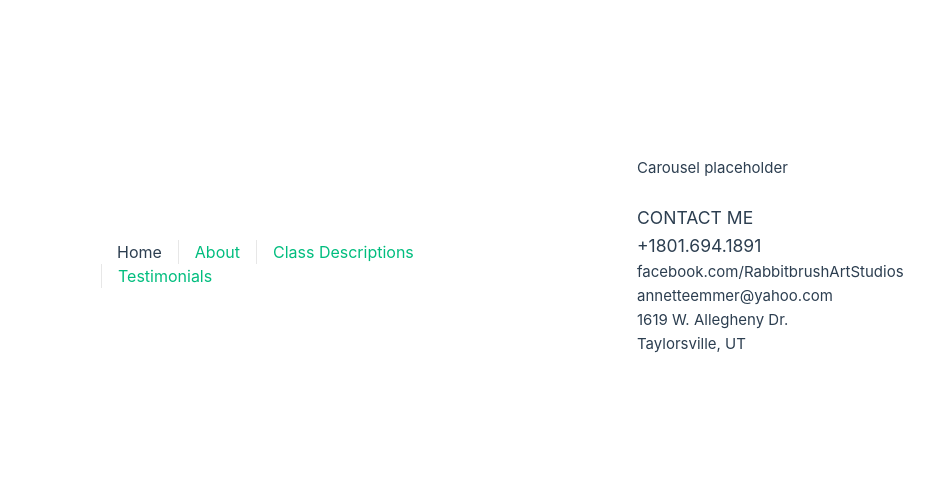
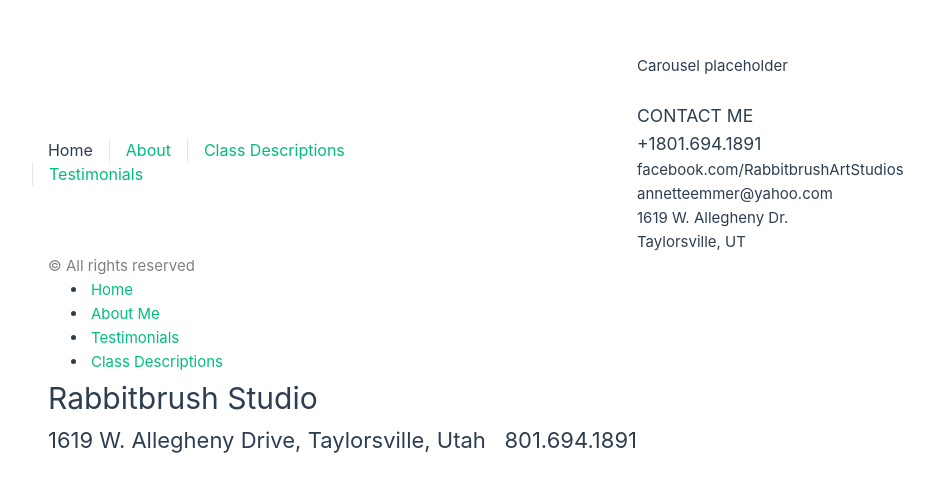
Before and after one commit to wksnders/RabbitbrushWebsite, a Vue app: page / in a window 1280 px wide. Shown: the part 144-636 px from the top of the page, without its empty margins (3-937 px from the left). Built offline with nearby package versions, Linux system fonts and the light colour scheme.

Commit message:
added footer

```diff
--- a/src/App.vue
+++ b/src/App.vue
@@ -1,6 +1,5 @@
 <script setup>
 import { RouterLink, RouterView } from 'vue-router';
-import HelloWorld from './components/HelloWorld.vue';
 import myHeader from './components/Header.vue';
 import myFooter from './components/Footer.vue';
 </script>
--- a/src/components/Footer.vue
+++ b/src/components/Footer.vue
@@ -2,6 +2,35 @@
 </script>
 
 <template>
+  <footer>
+    <div class="footer-container">
+      <div>
+        <div>
+          <span style="color:#808080;">© All rights reserved</span>
+        </div>
+      </div>
+      <div>
+        <ul class="wsb-navigation-rendered-top-level-menu ">
+          <li style="width: auto">
+            <a href="home.html" target="" data-title="Home" data-pageid="00000000-0000-0000-0000-000000210703" data-url="home.html">Home</a>
+          </li>
+          <li style="width: auto">
+            <a href="about-me.html" target="" data-title="About Me" data-pageid="00000000-0000-0000-0000-000000392558" data-url="about-me.html">About Me</a>
+          </li>
+          <li style="width: auto" class="active">
+            <a href="testimonials.html" target="" data-title="Testimonials" data-pageid="00000000-0000-0000-0000-000000392559" data-url="testimonials.html">Testimonials</a>
+          </li>
+          <li style="width: auto">
+            <a href="class-descriptions.html" target="" data-title="Class Descriptions" data-pageid="00000000-0000-0000-0000-000011689168" data-url="class-descriptions.html">Class Descriptions</a>
+          </li>
+        </ul>
+      </div>
+      <div>
+        <h1><span class="editor_footer_script">Rabbitbrush Studio</span></h1>
+        <h2><span style="font-size:22px;">1619 W. Allegheny Drive, Taylorsville, Utah &nbsp; 801.694.1891</span></h2>
+      </div>
+    </div>
+  </footer>
 </template>
 
 <style scoped>
```
